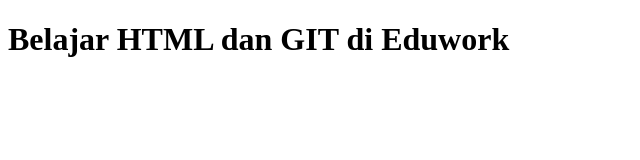
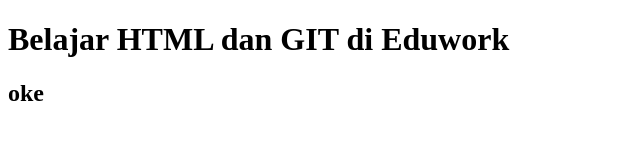
Before and after one commit to riski-23/bootcamp-eduwork-training, a plain HTML site: page index.html in a window 1280 px wide. Shown: the full height of the page, 0-640 px from the left. Drawn offline with Linux system fonts and the light colour scheme.

Commit message:
penambahan index.html

```diff
--- a/index.html
+++ b/index.html
@@ -7,5 +7,6 @@
 </head>
 <body>
     <h1>Belajar HTML dan GIT di Eduwork</h1>
+    <h2>oke</h2>
 </body>
 </html>
```
